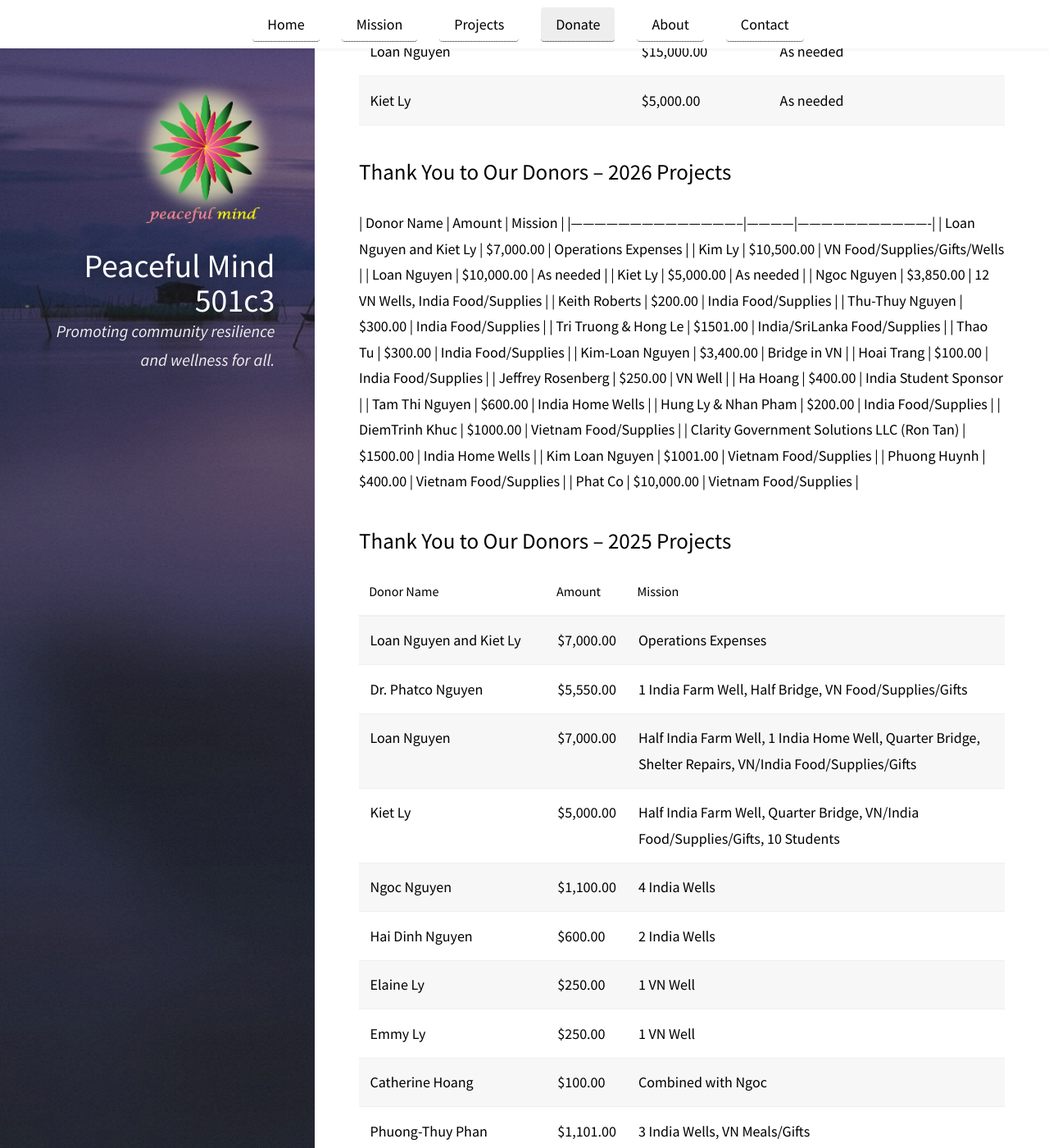
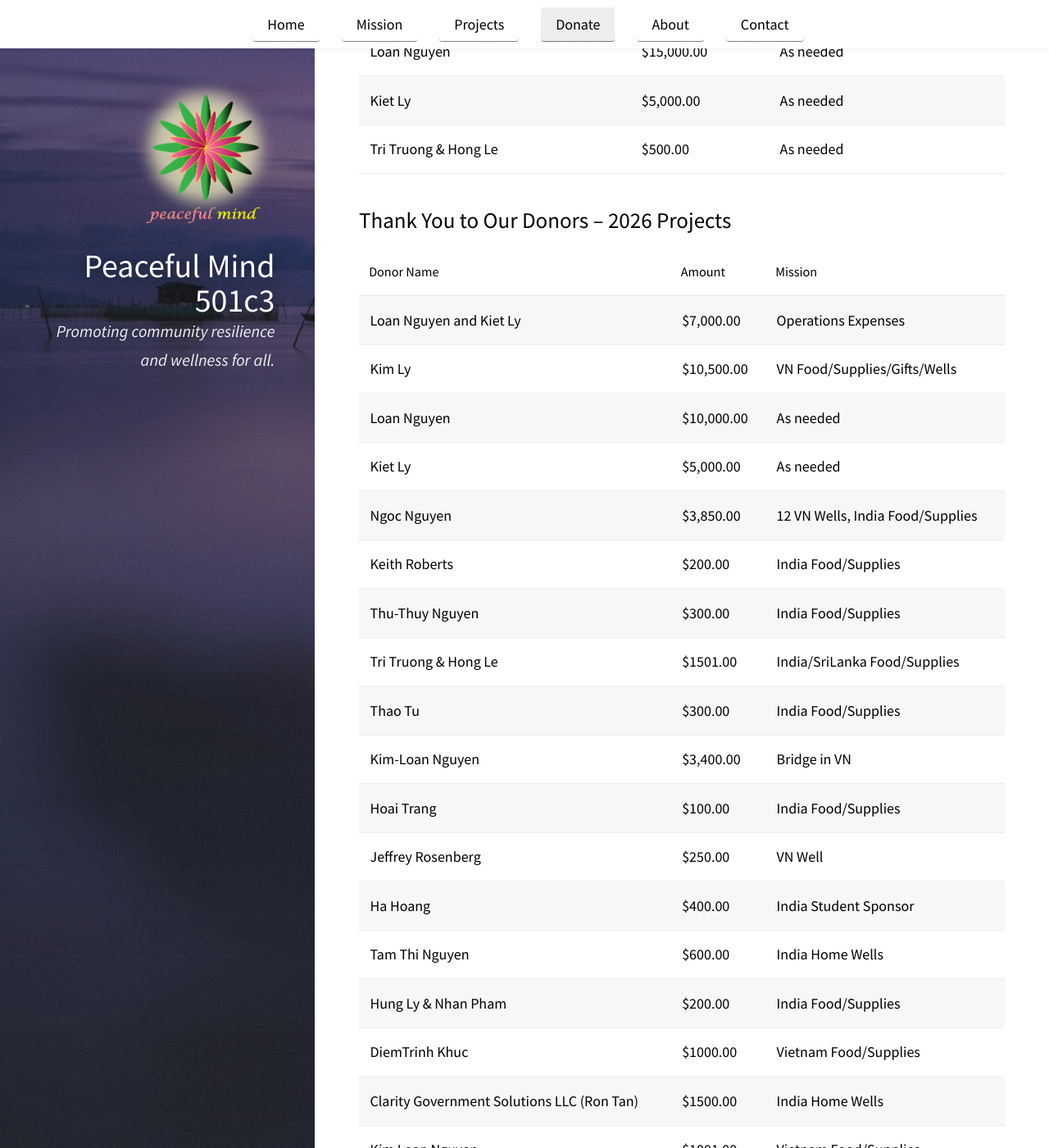
Before and after one commit to peacefulcenter/peacefulcenter.github.io, a Jekyll site: the page built from pages/donate.md, in a window 1280 px wide and 1400 px high, scrolled down 1923 px. Shown: the whole window at 82% size. Built offline with Jekyll 4.4.1, drawn with Linux system fonts in a browser that asks for light colours; our own code applies the rules of GitHub Pages for plain Markdown files; some of the changed text lies outside the part shown.

Commit message:
Update donation

```diff
--- a/pages/donate.md
+++ b/pages/donate.md
@@ -99,6 +99,7 @@ _Peaceful Mind 501C3 is a tax-exempt organization. Tax ID: 39-2930680. Your dona
 | Loan Nguyen and Kiet Ly   | $5,000.00  | Operations Expenses |
 | Loan Nguyen               | $15,000.00 | As needed           |
 | Kiet Ly                   | $5,000.00  | As needed           |
+| Tri Truong & Hong Le      | $500.00    | As needed           |
 
 
 ## Thank You to Our Donors – 2026 Projects
@@ -125,6 +126,7 @@ _Peaceful Mind 501C3 is a tax-exempt organization. Tax ID: 39-2930680. Your dona
 | Kim Loan Nguyen                            | $1001.00   | Vietnam Food/Supplies            |
 | Phuong Huynh                               | $400.00    | Vietnam Food/Supplies            |
 | Phat Co                                    | $10,000.00 | Vietnam Food/Supplies            |
+
 ## Thank You to Our Donors – 2025 Projects
 
 | Donor Name                                 | Amount    | Mission                                                                                                |
--- a/pages/projects.md
+++ b/pages/projects.md
@@ -6,8 +6,8 @@ permalink: /:basename/
 ---
 <details open>
 <summary><strong>2027 Projects (Planning)</strong></summary>
-$20,000.00 received out of $45,000.00 <a href="https://drive.google.com/file/d/1ZLWiRbpbOVrAYo85TWv_r58hOM6NNrlo/view?usp=sharing">Estimate</a>
-<progress value="20000" max="45000" style="width:100%; height:30px;"></progress>
+$20,500.00 received out of $45,000.00 <a href="https://drive.google.com/file/d/1ZLWiRbpbOVrAYo85TWv_r58hOM6NNrlo/view?usp=sharing">Estimate</a>
+<progress value="20500" max="45000" style="width:100%; height:30px;"></progress>
 Vietnam: 2 Bridges, 20 Home Wells, 1000 hospital meals, 500 Food Supplies, 1 House Repair<br>
 India: 10 Home Wells, 5 Farm Wells, 500 Food/Supplies<br>
 US: 2 Food Serving Events at the Homeless Shelters<br>
```
